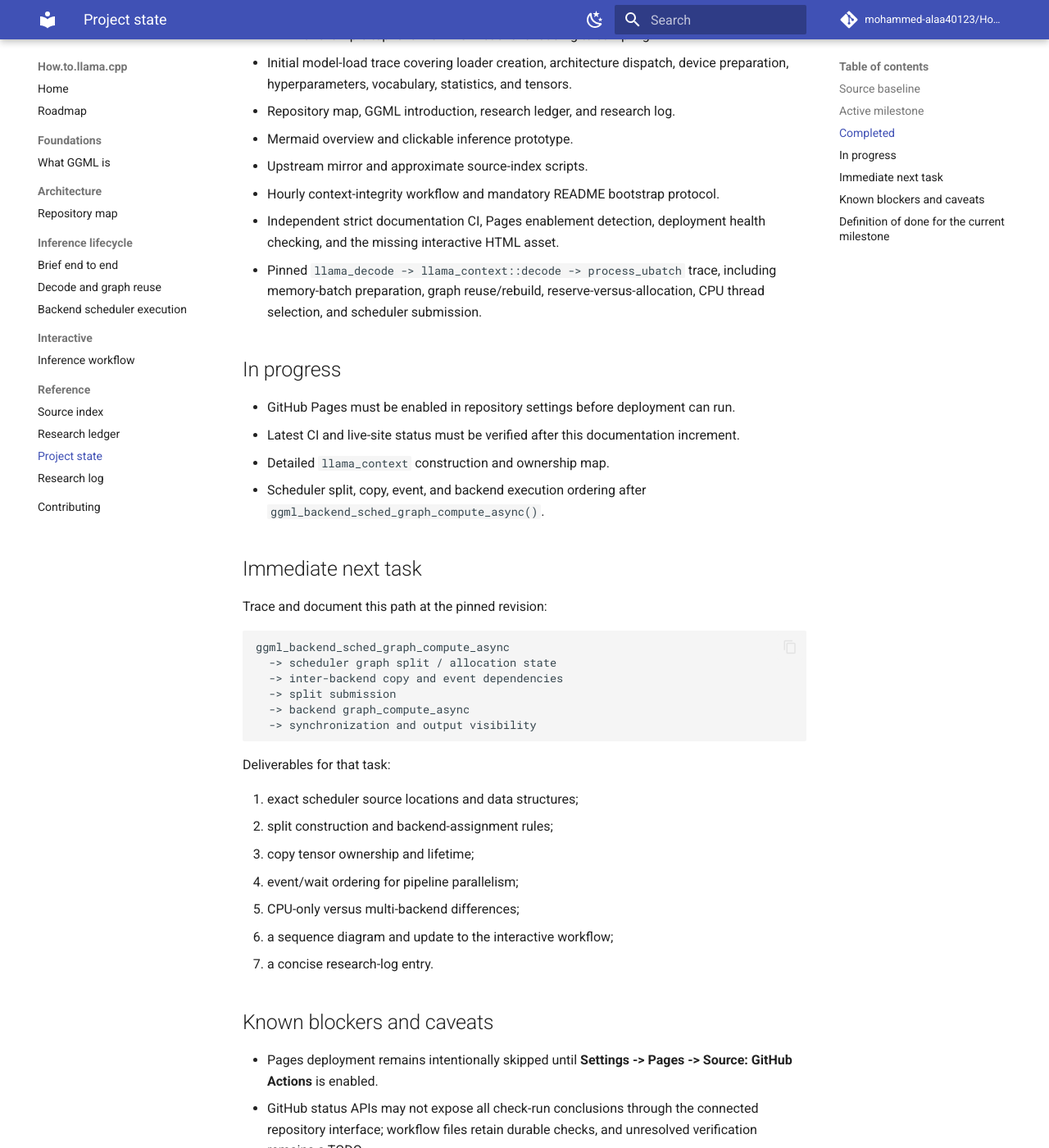
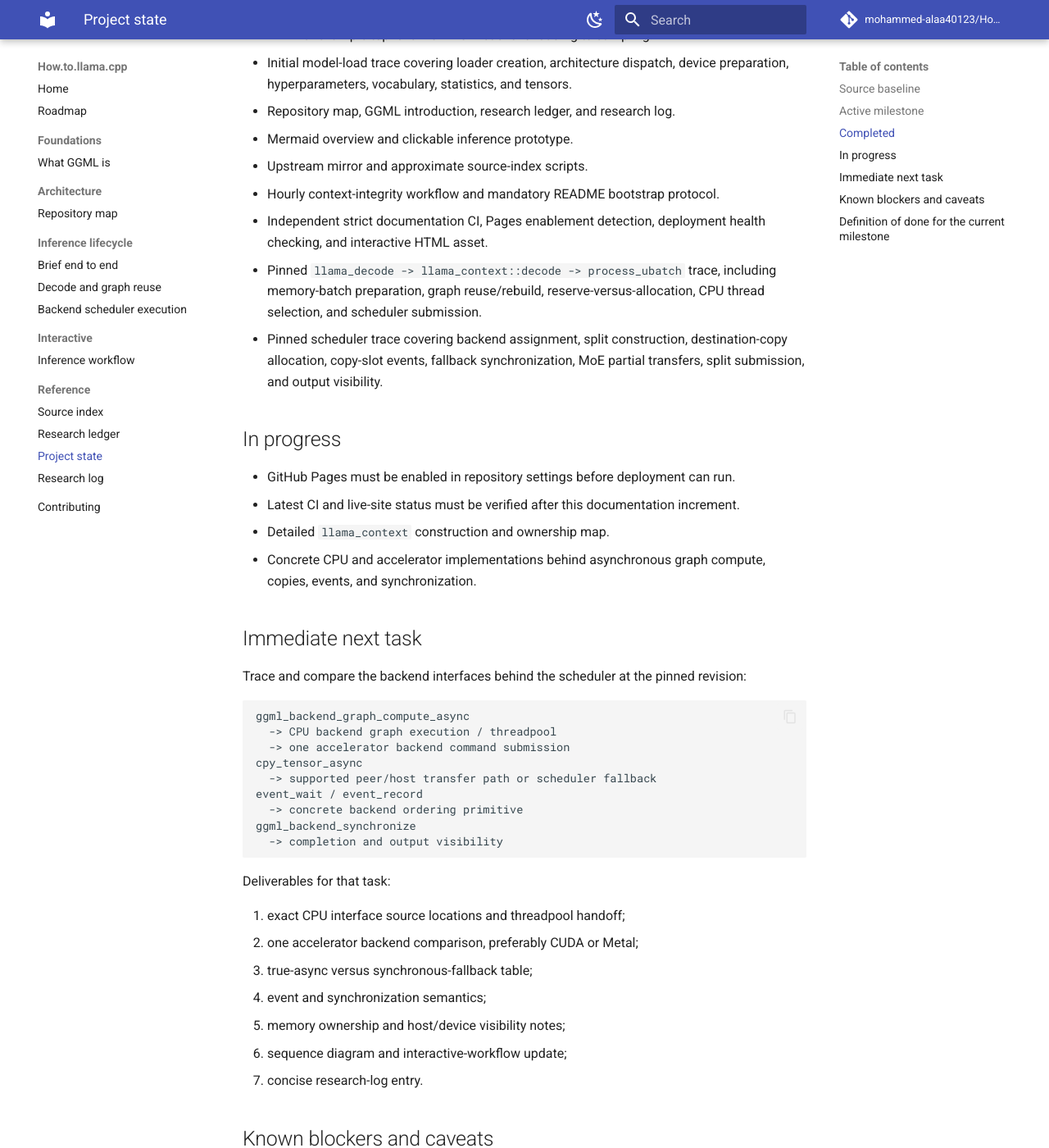
Before and after one commit to mohammed-alaa40123/How.to.llama.cpp, an MkDocs documentation site: the page built from docs/reference/project-state.md, in a window 1280 px wide and 1400 px high, scrolled down 827 px. Shown: the whole window at 82% size. Built offline with MkDocs 1.6.1 and Material for MkDocs 9.7.7, drawn with Linux system fonts in a browser that asks for light colours; comment, search, counter and statistics services are not loaded; some of the changed text lies outside the part shown.

Commit message:
docs: advance project state after scheduler trace

````diff
--- a/docs/reference/project-state.md
+++ b/docs/reference/project-state.md
@@ -27,38 +27,42 @@ Trace a minimal application from backend loading and model creation through cont
 - Mermaid overview and clickable inference prototype.
 - Upstream mirror and approximate source-index scripts.
 - Hourly context-integrity workflow and mandatory README bootstrap protocol.
-- Independent strict documentation CI, Pages enablement detection, deployment health checking, and the missing interactive HTML asset.
+- Independent strict documentation CI, Pages enablement detection, deployment health checking, and interactive HTML asset.
 - Pinned `llama_decode -> llama_context::decode -> process_ubatch` trace, including memory-batch preparation, graph reuse/rebuild, reserve-versus-allocation, CPU thread selection, and scheduler submission.
+- Pinned scheduler trace covering backend assignment, split construction, destination-copy allocation, copy-slot events, fallback synchronization, MoE partial transfers, split submission, and output visibility.
 
 ## In progress
 
 - GitHub Pages must be enabled in repository settings before deployment can run.
 - Latest CI and live-site status must be verified after this documentation increment.
 - Detailed `llama_context` construction and ownership map.
-- Scheduler split, copy, event, and backend execution ordering after `ggml_backend_sched_graph_compute_async()`.
+- Concrete CPU and accelerator implementations behind asynchronous graph compute, copies, events, and synchronization.
 
 ## Immediate next task
 
-Trace and document this path at the pinned revision:
+Trace and compare the backend interfaces behind the scheduler at the pinned revision:
 
 ```text
-ggml_backend_sched_graph_compute_async
-  -> scheduler graph split / allocation state
-  -> inter-backend copy and event dependencies
-  -> split submission
-  -> backend graph_compute_async
-  -> synchronization and output visibility
+ggml_backend_graph_compute_async
+  -> CPU backend graph execution / threadpool
+  -> one accelerator backend command submission
+cpy_tensor_async
+  -> supported peer/host transfer path or scheduler fallback
+event_wait / event_record
+  -> concrete backend ordering primitive
+ggml_backend_synchronize
+  -> completion and output visibility
 ```
 
 Deliverables for that task:
 
-1. exact scheduler source locations and data structures;
-2. split construction and backend-assignment rules;
-3. copy tensor ownership and lifetime;
-4. event/wait ordering for pipeline parallelism;
-5. CPU-only versus multi-backend differences;
-6. a sequence diagram and update to the interactive workflow;
-7. a concise research-log entry.
+1. exact CPU interface source locations and threadpool handoff;
+2. one accelerator backend comparison, preferably CUDA or Metal;
+3. true-async versus synchronous-fallback table;
+4. event and synchronization semantics;
+5. memory ownership and host/device visibility notes;
+6. sequence diagram and interactive-workflow update;
+7. concise research-log entry.
 
 ## Known blockers and caveats
 
@@ -66,10 +70,12 @@ Deliverables for that task:
 - GitHub status APIs may not expose all check-run conclusions through the connected repository interface; workflow files retain durable checks, and unresolved verification remains a TODO.
 - Regex-based indexing cannot resolve virtual dispatch, macros, function pointers, generated code, or backend registration reliably.
 - Graph reuse compatibility is distributed across graph-input implementations; the base implementation rejects reuse unless a specialized check exists.
-- Backend APIs named `async` may fall back to synchronous behavior when an implementation does not provide an asynchronous path.
+- Scheduler APIs named `async` do not guarantee overlap: concrete backends may queue work asynchronously or use synchronous fallback behavior.
+- Copy tensors are scheduler-owned temporary execution storage, not persistent model-owned duplicates.
+- The pinned MoE partial-copy path optimizes transfer volume but is not a long-lived expert-cache policy.
 - Backend behavior varies by build configuration and device capabilities.
 - Current upstream may differ materially from the pinned baseline; version labels are mandatory.
-- Full runtime validation will require representative CPU and accelerator builds, traces, and models.
+- Full runtime validation requires representative CPU and accelerator builds, traces, and models.
 
 ## Definition of done for the current milestone
 
````
Also changed, not shown: other parts of docs/reference/project-state.md (+1 -1 lines).
